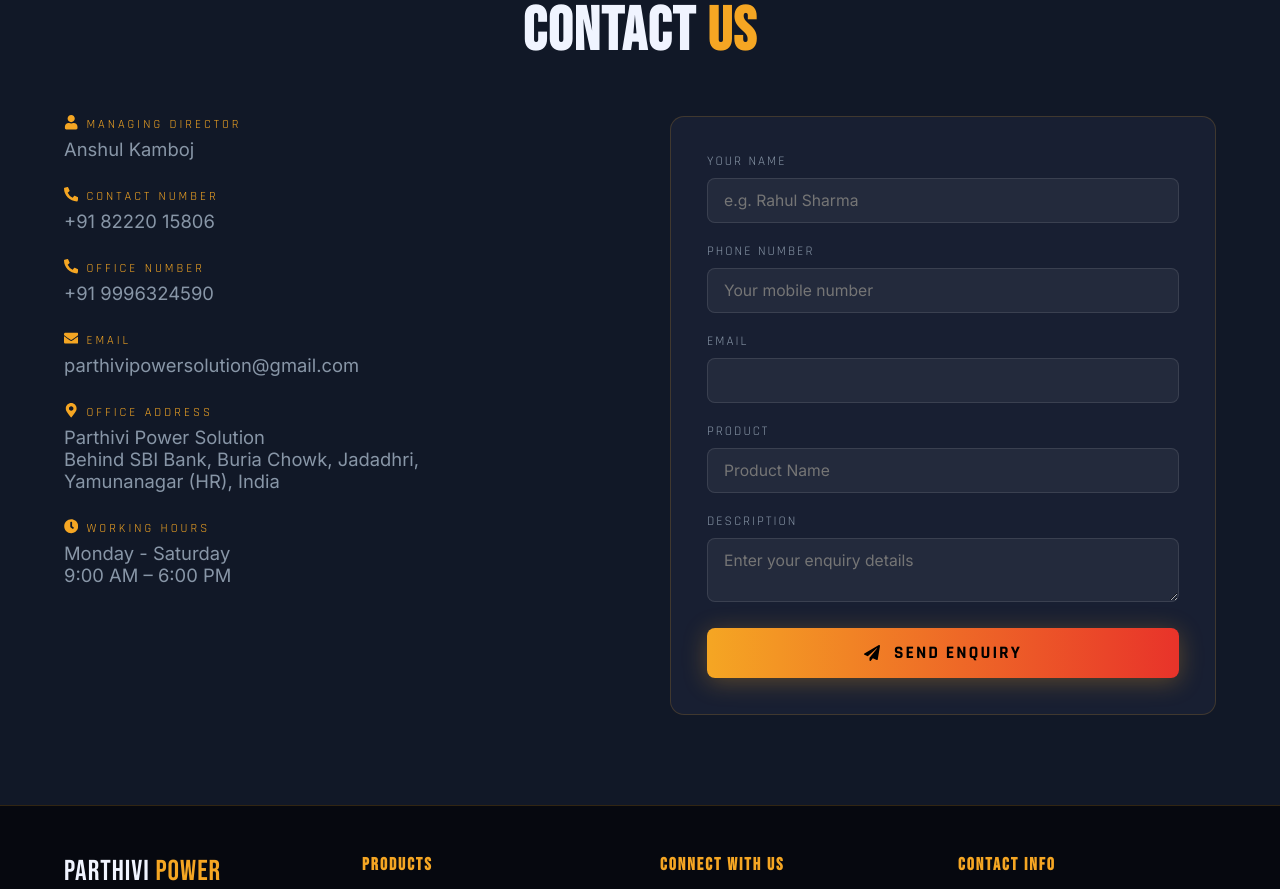
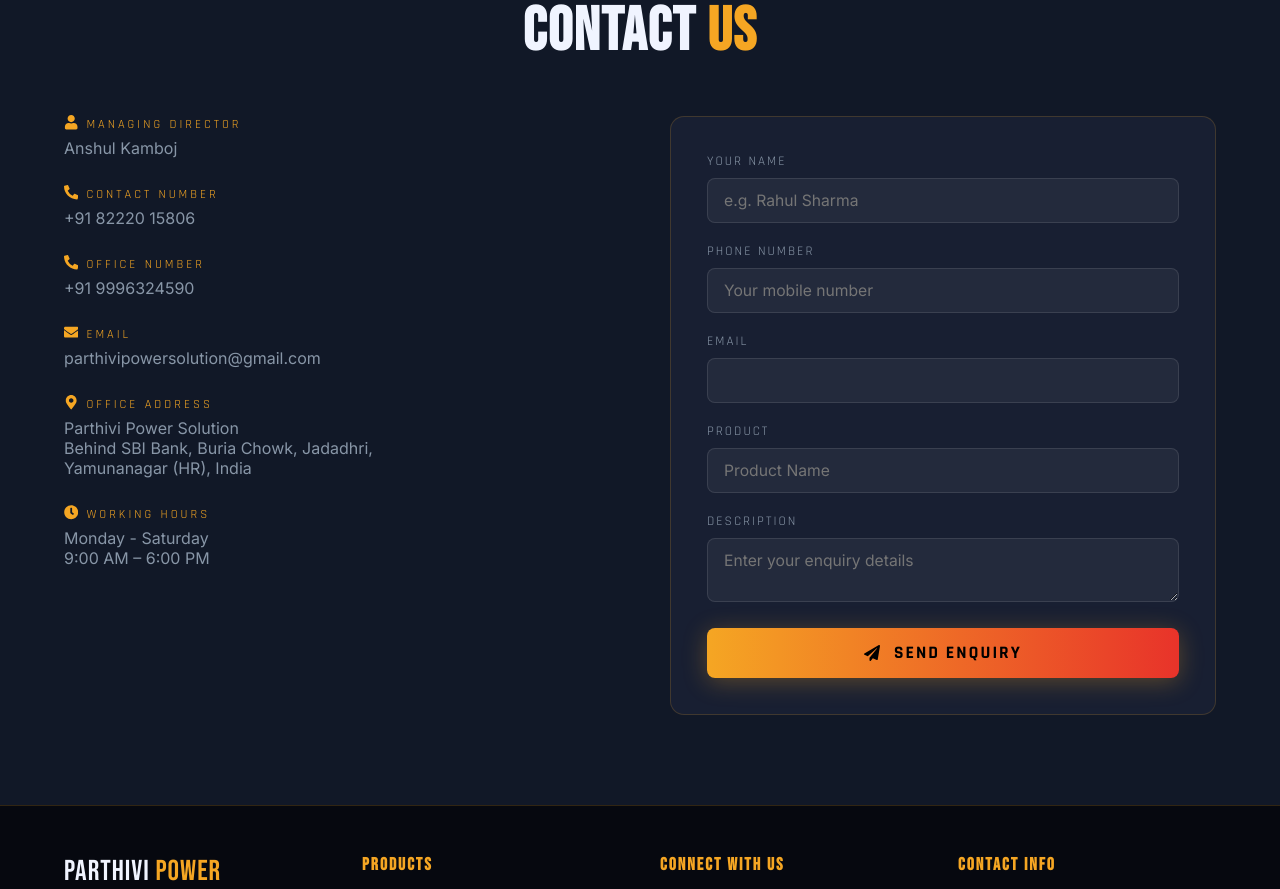
Before and after one commit to officialsonia1018-lab/parthivi-power-solution, a React (Vite) app in the folder client/: page / in a window 1280 px wide. Shown: the part 4060-4949 px from the top of the page. Built offline with nearby package versions, Linux system fonts and the light colour scheme.

Commit message:
Update index.css p element update

```diff
--- a/client/src/index.css
+++ b/client/src/index.css
@@ -32,6 +32,8 @@
 p {
   text-align: justify !important;
   text-justify: inter-word;
+  color: var(--gray);
+   font-size: 16px;
 }
 
 section {
@@ -90,6 +92,3 @@
 p.section-desc{
    text-align: center !important;
 }
-p {
-  color: var(--gray);
-}
```
